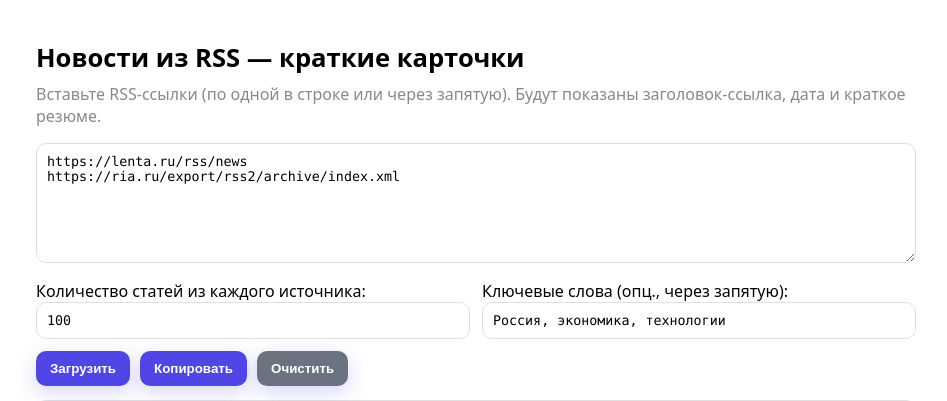
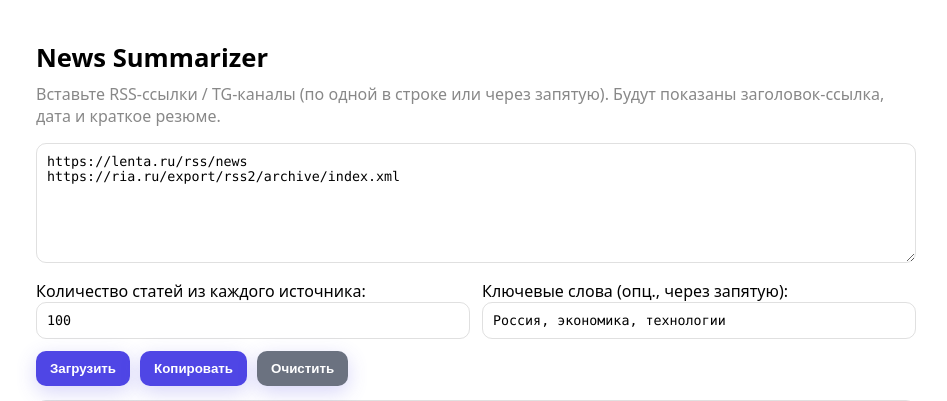
Before and after one commit to buuuuulat/news_aggregator, a FastAPI app: page / in a window 1280 px wide. Shown: the top 401 px of the page, without its empty margins (164-1111 px from the left). Run offline with FastAPI, Linux system fonts and the light colour scheme.

Commit message:
add README.md

```diff
--- a/backends/templates/index.html
+++ b/backends/templates/index.html
@@ -3,7 +3,7 @@
 <head>
   <meta charset="utf-8" />
   <meta name="viewport" content="width=device-width,initial-scale=1" />
-  <title>Новости из RSS — краткие карточки</title>
+  <title>News Summarizer</title>
   <style>
     :root { color-scheme: light dark; }
     body { font-family: system-ui, -apple-system, Segoe UI, Roboto, sans-serif; margin: 0; }
@@ -59,8 +59,8 @@
 </head>
 <body>
   <div class="wrap">
-    <h1>Новости из RSS — краткие карточки</h1>
-    <p class="hint">Вставьте RSS-ссылки (по одной в строке или через запятую). Будут показаны заголовок-ссылка, дата и краткое резюме.</p>
+    <h1>News Summarizer</h1>
+    <p class="hint">Вставьте RSS-ссылки / TG-каналы (по одной в строке или через запятую). Будут показаны заголовок-ссылка, дата и краткое резюме.</p>
 
     <textarea id="rssInput" placeholder="https://lenta.ru/rss/news
 https://ria.ru/export/rss2/archive/index.xml">https://lenta.ru/rss/news
```
Also changed, not shown: README.md (added), data/img1.png (added).
